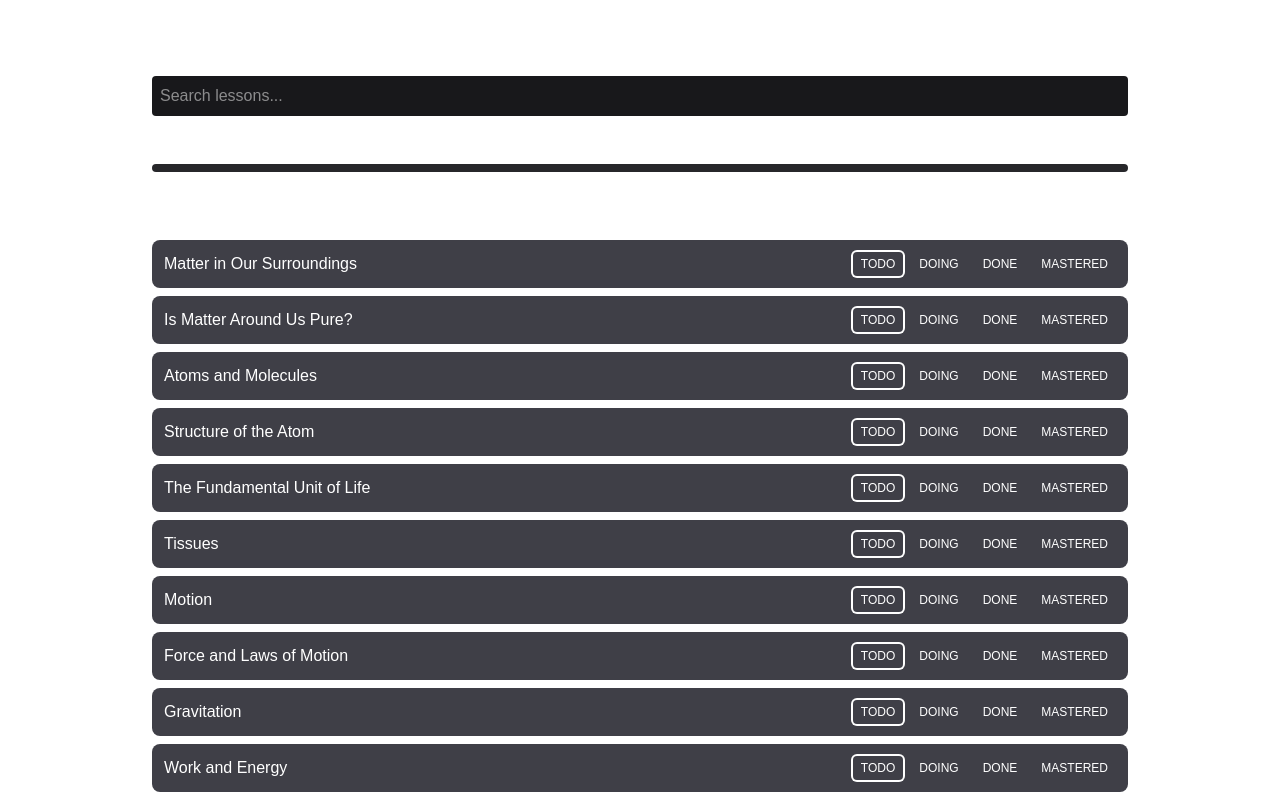
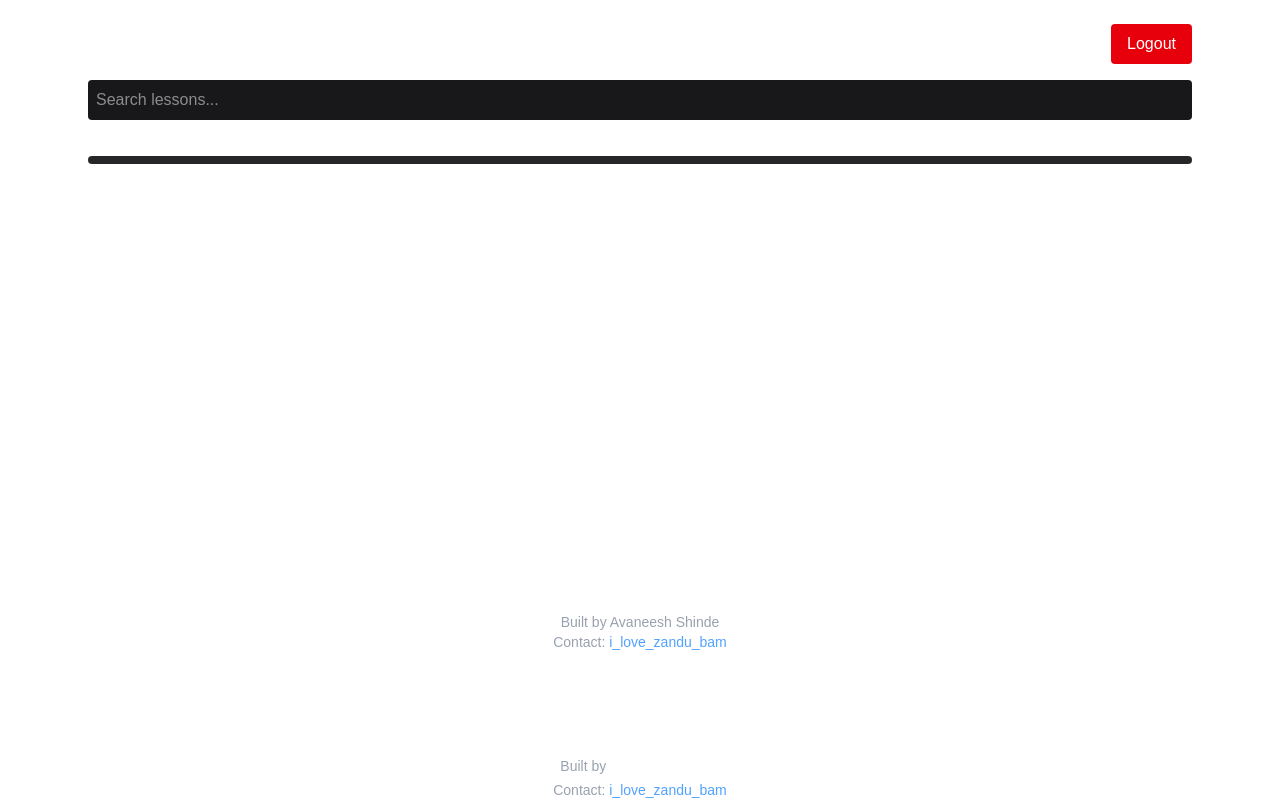
Before and after one commit to ava9eesh/study-tracker, a Next.js app: page / in a window 1280 px wide. Both pictures are taken after a click on the button "9th". Shown: the top 800 px of the page. Built offline with nearby package versions, Linux system fonts and the light colour scheme.

Commit message:
Add collapsible syllabus, status system, revisions, PYQs, logout

```diff
--- a/components/Dashboard.js
+++ b/components/Dashboard.js
@@ -13,94 +13,157 @@ const STATUS_COLORS = {
 const STATUS_ORDER = ["todo", "doing", "done", "mastered"];
 
 export default function Dashboard({ selectedClass }) {
-  const [progress, setProgress] = useState({});
+  const [data, setData] = useState({});
   const [search, setSearch] = useState("");
+  const [openSections, setOpenSections] = useState({});
 
-  // Load saved progress
   useEffect(() => {
     const saved = localStorage.getItem("progress-9th");
-    if (saved) setProgress(JSON.parse(saved));
+    if (saved) setData(JSON.parse(saved));
   }, []);
 
-  // Save progress
   useEffect(() => {
-    localStorage.setItem("progress-9th", JSON.stringify(progress));
-  }, [progress]);
+    localStorage.setItem("progress-9th", JSON.stringify(data));
+  }, [data]);
 
-  const setStatus = (subject, lesson, status) => {
-    setProgress((prev) => ({
+  const updateLesson = (subject, lesson, updates) => {
+    setData((prev) => ({
       ...prev,
       [subject]: {
         ...(prev[subject] || {}),
-        [lesson]: status,
+        [lesson]: {
+          status: "todo",
+          revisions: 0,
+          pyqs: 0,
+          video: "",
+          pyqLink: "",
+          ...(prev[subject]?.[lesson] || {}),
+          ...updates,
+        },
       },
     }));
   };
 
-  const allLessons = [];
-  Object.values(syllabus).forEach((section) => {
-    if (Array.isArray(section)) {
-      allLessons.push(...section);
-    } else {
-      Object.values(section).forEach((arr) => allLessons.push(...arr));
-    }
-  });
+  const allLessons = Object.values(data).flatMap((s) => Object.values(s));
+  const completed = allLessons.filter(
+    (l) => l.status === "done" || l.status === "mastered"
+  ).length;
+  const total = Object.values(syllabus)
+    .flatMap((s) =>
+      Array.isArray(s) ? s : Object.values(s).flat()
+    ).length;
 
-  const completedCount = Object.values(progress)
-    .flatMap((s) => Object.values(s))
-    .filter((v) => v === "done" || v === "mastered").length;
+  const percent = total ? Math.round((completed / total) * 100) : 0;
 
-  const totalCount = allLessons.length;
-  const percent = Math.round((completedCount / totalCount) * 100) || 0;
+  const toggle = (key) =>
+    setOpenSections((p) => ({ ...p, [key]: !p[key] }));
 
-  const renderLessons = (subject, lessons) =>
-    lessons
-      .filter((l) => l.toLowerCase().includes(search.toLowerCase()))
-      .map((lesson) => {
-        const status = progress?.[subject]?.[lesson] || "todo";
+  const renderLesson = (subject, lesson) => {
+    const l = data?.[subject]?.[lesson] || {};
+    if (!lesson.toLowerCase().includes(search.toLowerCase())) return null;
 
     return (
       <div
         key={lesson}
-            className={`rounded-lg p-3 mb-2 text-white ${STATUS_COLORS[status]}`}
+        className={`p-3 rounded mb-2 ${STATUS_COLORS[l.status || "todo"]}`}
       >
-            <div className="flex justify-between items-center">
-              <span className="font-medium">{lesson}</span>
-              <div className="flex gap-2">
+        <div className="font-semibold mb-2">{lesson}</div>
+
+        <div className="flex gap-2 mb-2">
           {STATUS_ORDER.map((s) => (
             <button
               key={s}
-                    onClick={() => setStatus(subject, lesson, s)}
+              onClick={() => updateLesson(subject, lesson, { status: s })}
               className={`px-2 py-1 text-xs rounded ${
-                      status === s ? "ring-2 ring-white" : ""
+                l.status === s ? "ring-2 ring-white" : ""
               }`}
             >
               {s.toUpperCase()}
             </button>
           ))}
         </div>
+
+        <div className="flex gap-4 text-sm mb-2">
+          <label>
+            Revisions:
+            <input
+              type="number"
+              min="0"
+              max="100"
+              value={l.revisions || 0}
+              onChange={(e) =>
+                updateLesson(subject, lesson, {
+                  revisions: Number(e.target.value),
+                })
+              }
+              className="ml-2 w-16 bg-black rounded px-1"
+            />
+          </label>
+
+          <label>
+            PYQs:
+            <input
+              type="number"
+              min="0"
+              max="100"
+              value={l.pyqs || 0}
+              onChange={(e) =>
+                updateLesson(subject, lesson, {
+                  pyqs: Number(e.target.value),
+                })
+              }
+              className="ml-2 w-16 bg-black rounded px-1"
+            />
+          </label>
         </div>
+
+        <input
+          placeholder="Lesson video link"
+          value={l.video || ""}
+          onChange={(e) =>
+            updateLesson(subject, lesson, { video: e.target.value })
+          }
+          className="w-full mb-1 bg-black p-1 rounded text-sm"
+        />
+
+        <input
+          placeholder="PYQs link"
+          value={l.pyqLink || ""}
+          onChange={(e) =>
+            updateLesson(subject, lesson, { pyqLink: e.target.value })
+          }
+          className="w-full bg-black p-1 rounded text-sm"
+        />
       </div>
     );
-      });
+  };
 
   return (
-    <div className="text-white p-6 max-w-5xl mx-auto">
-      <h1 className="text-3xl font-bold mb-4">
+    <div className="p-6 max-w-6xl mx-auto text-white">
+      <div className="flex justify-between items-center mb-4">
+        <h1 className="text-3xl font-bold">
           Dashboard – Class {selectedClass}
         </h1>
+        <button
+          onClick={() => {
+            localStorage.removeItem("progress-9th");
+            location.reload();
+          }}
+          className="bg-red-600 px-4 py-2 rounded"
+        >
+          Logout
+        </button>
+      </div>
 
-      {/* Search */}
       <input
-        className="w-full mb-6 p-2 rounded bg-zinc-900 outline-none"
         placeholder="Search lessons..."
+        className="w-full mb-4 p-2 rounded bg-zinc-900"
         value={search}
         onChange={(e) => setSearch(e.target.value)}
       />
 
-      {/* Progress */}
       <div className="mb-6">
-        <div className="flex justify-between text-sm mb-1">
+        <div className="flex justify-between text-sm">
           <span>Overall Progress</span>
           <span>{percent}%</span>
         </div>
@@ -112,19 +175,30 @@ export default function Dashboard({ selectedClass }) {
         </div>
       </div>
 
-      {/* Subjects */}
       {Object.entries(syllabus).map(([subject, content]) => (
-        <div key={subject} className="mb-8">
-          <h2 className="text-2xl font-semibold mb-3">{subject}</h2>
+        <div key={subject} className="mb-6">
+          <button
+            onClick={() => toggle(subject)}
+            className="text-2xl font-semibold mb-2"
+          >
+            {subject} {openSections[subject] ? "▾" : "▸"}
+          </button>
 
-          {Array.isArray(content)
-            ? renderLessons(subject, content)
+          {openSections[subject] &&
+            (Array.isArray(content)
+              ? content.map((l) => renderLesson(subject, l))
               : Object.entries(content).map(([sub, lessons]) => (
                   <div key={sub} className="ml-4">
-                  <h3 className="text-lg mb-2">{sub}</h3>
-                  {renderLessons(subject, lessons)}
+                    <button
+                      onClick={() => toggle(subject + sub)}
+                      className="text-lg mb-1"
+                    >
+                      {sub} {openSections[subject + sub] ? "▾" : "▸"}
+                    </button>
+                    {openSections[subject + sub] &&
+                      lessons.map((l) => renderLesson(subject, l))}
                   </div>
-              ))}
+                )))}
         </div>
       ))}
     </div>
```
Lines whose indentation alone changed are shown as unchanged.
